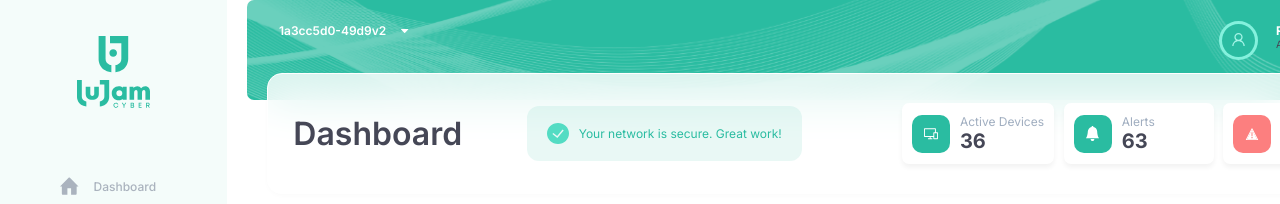
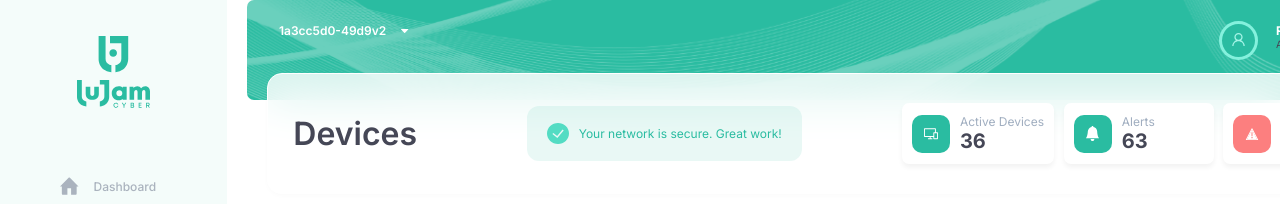
Before and after one commit to iKarans/jersey-client-project, a React (Create React App) app: page /devices in a window 1280 px wide. Shown: the top 204 px of the page. Built offline with nearby package versions, Linux system fonts and the light colour scheme.

Commit message:
header heading linked to page

```diff
--- a/src/components/Routes/Routes.jsx
+++ b/src/components/Routes/Routes.jsx
@@ -25,17 +25,17 @@ const Routes = () => {
                <Dashboard />
             </Route>
             <Route exact path="/devices">
-               <Header pageHeading="Dashboard"/>
+               <Header pageHeading="Devices"/>
                <SideNav selectedPage= "Devices"  />
                <Devices />
             </Route>
             <Route exact path="/security">
-               <Header pageHeading="Dashboard"/>
+               <Header pageHeading="Security"/>
                <SideNav selectedPage= "Security"  />
                <Security />
             </Route>
             <Route exact path="/network">
-               <Header pageHeading="Dashboard"/>
+               <Header pageHeading="Network"/>
                <SideNav selectedPage= "Network"  />
                <Network />
             </Route>
--- a/src/components/SecurityBar/SecurityBar.jsx
+++ b/src/components/SecurityBar/SecurityBar.jsx
@@ -7,6 +7,7 @@ import deviceIcon from "../../assets/header/device-icon.svg";
 import alertIcon from "../../assets/header/alert-icon.svg";
 import highRiskWhite from "../../assets/header/high-risk-white.svg";
 import greenTick from "../../assets/login/green-tick.svg";
+
 
 const SecurityBar = (props) => {
   const {pageHeading} = props;
```
